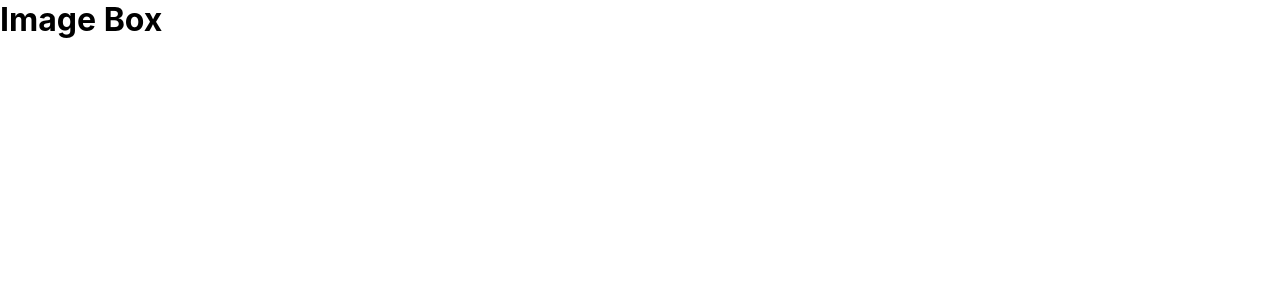
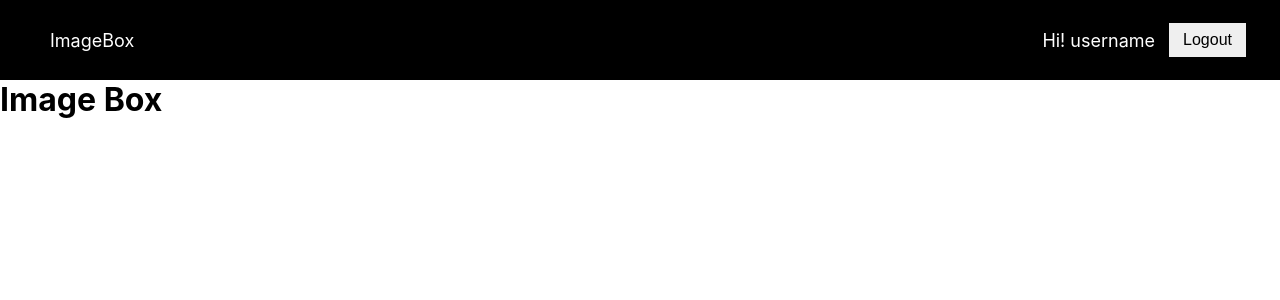
Before and after one commit to palakgupta2712/imagebox, a React (Create React App) app: page / in a window 1280 px wide. Shown: the top 300 px of the page. Built offline with nearby package versions, Linux system fonts and the light colour scheme.

Commit message:
Navbar added

```diff
--- a/src/App.js
+++ b/src/App.js
@@ -1,8 +1,10 @@
 import React from "react";
+import Navbar from "./componets/Navbar";
 
 function App() {
   return (
     <React.Fragment>
+      <Navbar />
       <h1>Image Box</h1>
     </React.Fragment>
   );
--- /dev/null
+++ b/src/componets/Navbar.js
@@ -0,0 +1,47 @@
+import React from "react";
+import styled from "styled-components";
+
+function Navbar() {
+  return (
+    <NavbarContainer>
+      <NavLogo>ImageBox</NavLogo>
+      <NavMenu>
+        <p>Hi! username</p>
+        <Button>Logout</Button>
+      </NavMenu>
+    </NavbarContainer>
+  );
+}
+
+export default Navbar;
+
+const NavbarContainer = styled.div`
+  display: flex;
+  justify-content: space-between;
+  align-items: center;
+  width: 100%;
+  background-color: black;
+  color: white;
+  font-size: 18px;
+  height: 80px;
+  @media (max-width: 600px) {
+    flex-direction: column;
+  }
+`;
+const NavLogo = styled.div`
+  margin-left: 50px;
+`;
+
+const NavMenu = styled.div`
+  display: flex;
+  align-items: center;
+  display: flex;
+  margin-right: 20px;
+`;
+
+const Button = styled.button`
+  margin: 0px 14px;
+  padding: 8px 14px;
+  border: none;
+  font-size: 16px;
+`;
```
